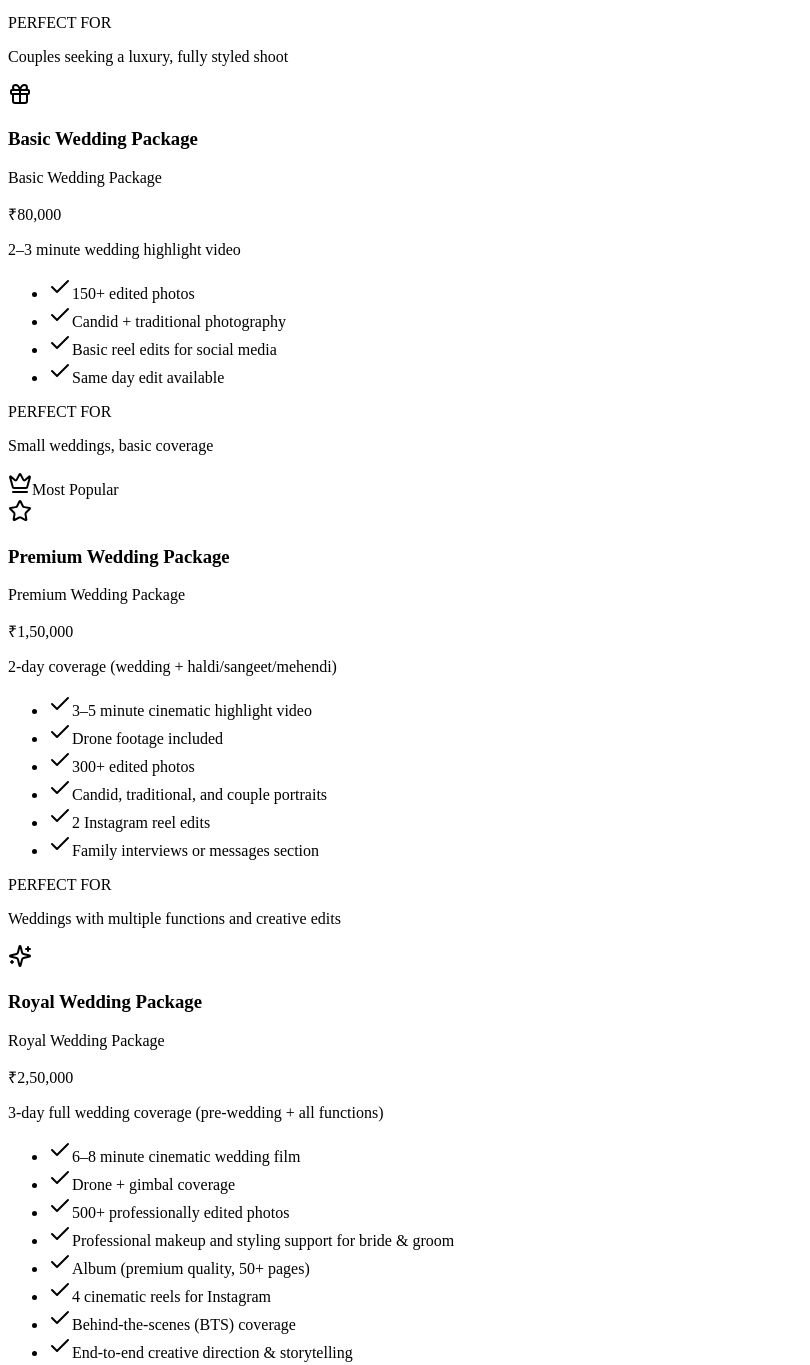
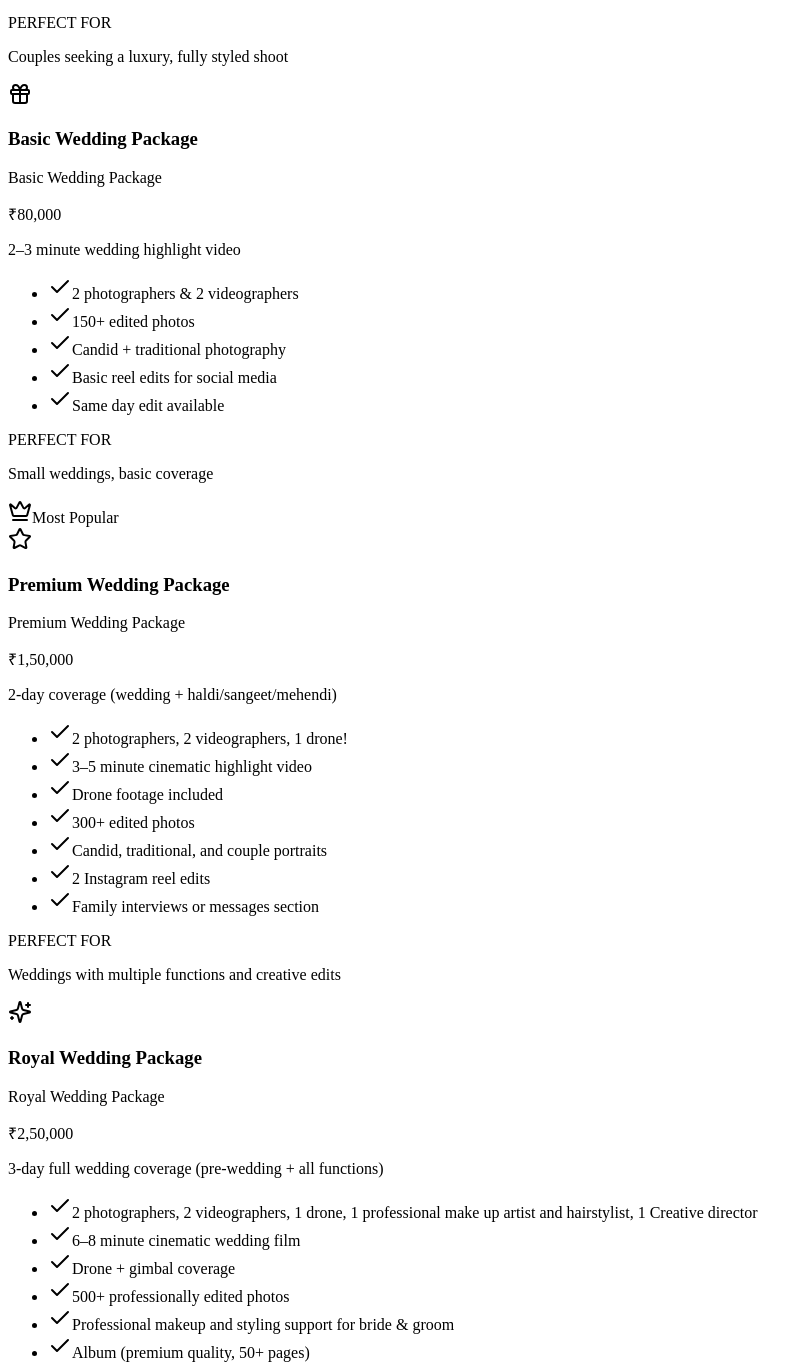
Before and after one commit to Abhishekkatale/Katha_Creations, a Next.js app: page /LandingPage in a window 1280 px wide. Shown: the part 7582-8947 px from the top of the page, without its empty margins (0-810 px from the left). Built offline with nearby package versions, Linux system fonts and the light colour scheme.

Commit message:
add new service

```diff
--- a/src/components/Service.jsx
+++ b/src/components/Service.jsx
@@ -89,6 +89,7 @@ export default function Services() {
       icon: Gift,
       color: "from-blue-400 to-blue-600",
       features: [
+        "2 photographers & 2 videographers",
         "150+ edited photos",
         "Candid + traditional photography",
         "Basic reel edits for social media",
@@ -107,6 +108,7 @@ export default function Services() {
       icon: Star,
       color: "from-yellow-400 to-amber-500",
       features: [
+        "2 photographers, 2 videographers, 1 drone!",
         "3–5 minute cinematic highlight video",
         "Drone footage included",
         "300+ edited photos",
@@ -127,6 +129,7 @@ export default function Services() {
       icon: Sparkles,
       color: "from-amber-400 to-orange-500",
       features: [
+        "2 photographers, 2 videographers, 1 drone, 1 professional make up artist and hairstylist, 1 Creative director",
         "6–8 minute cinematic wedding film",
         "Drone + gimbal coverage",
         "500+ professionally edited photos",
```
